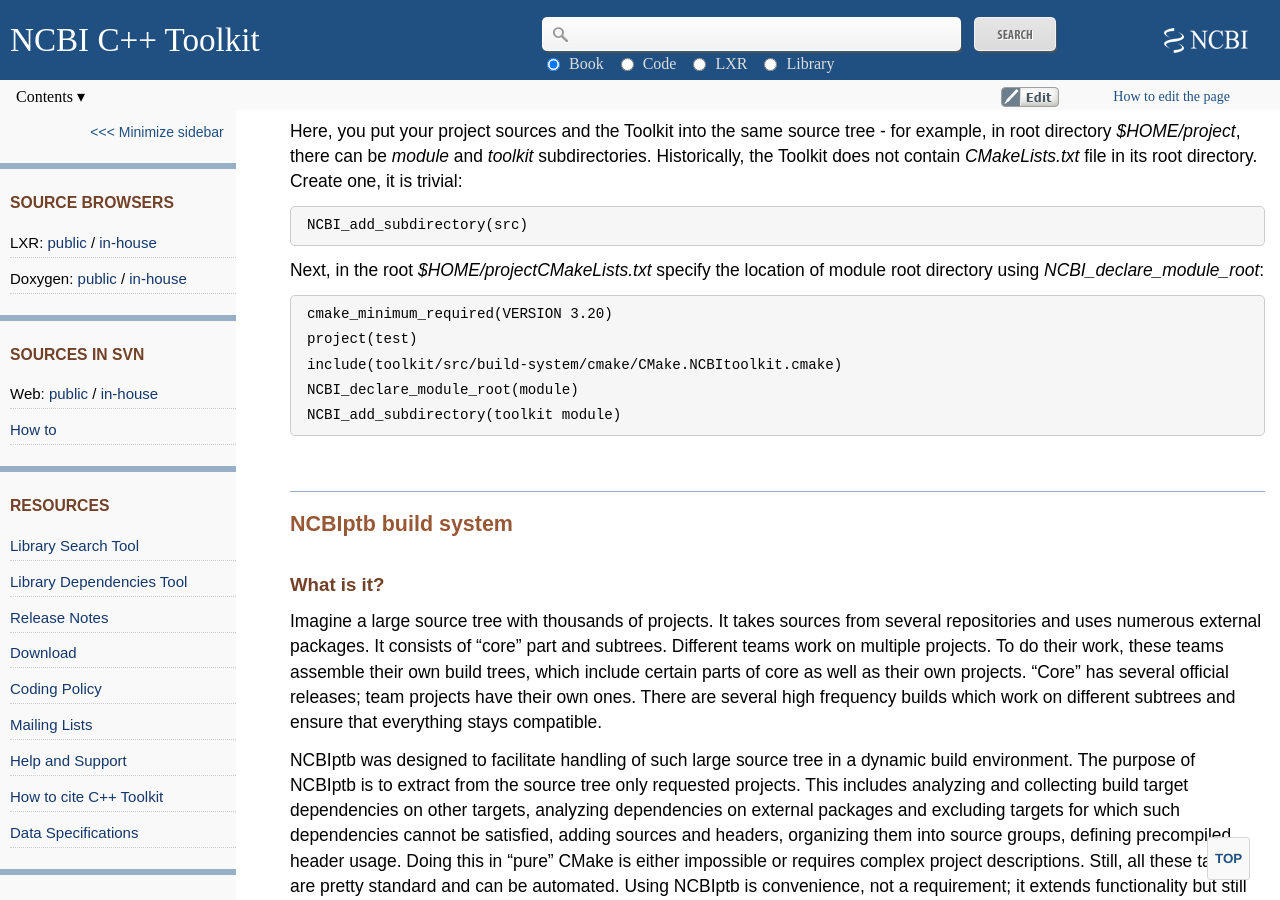
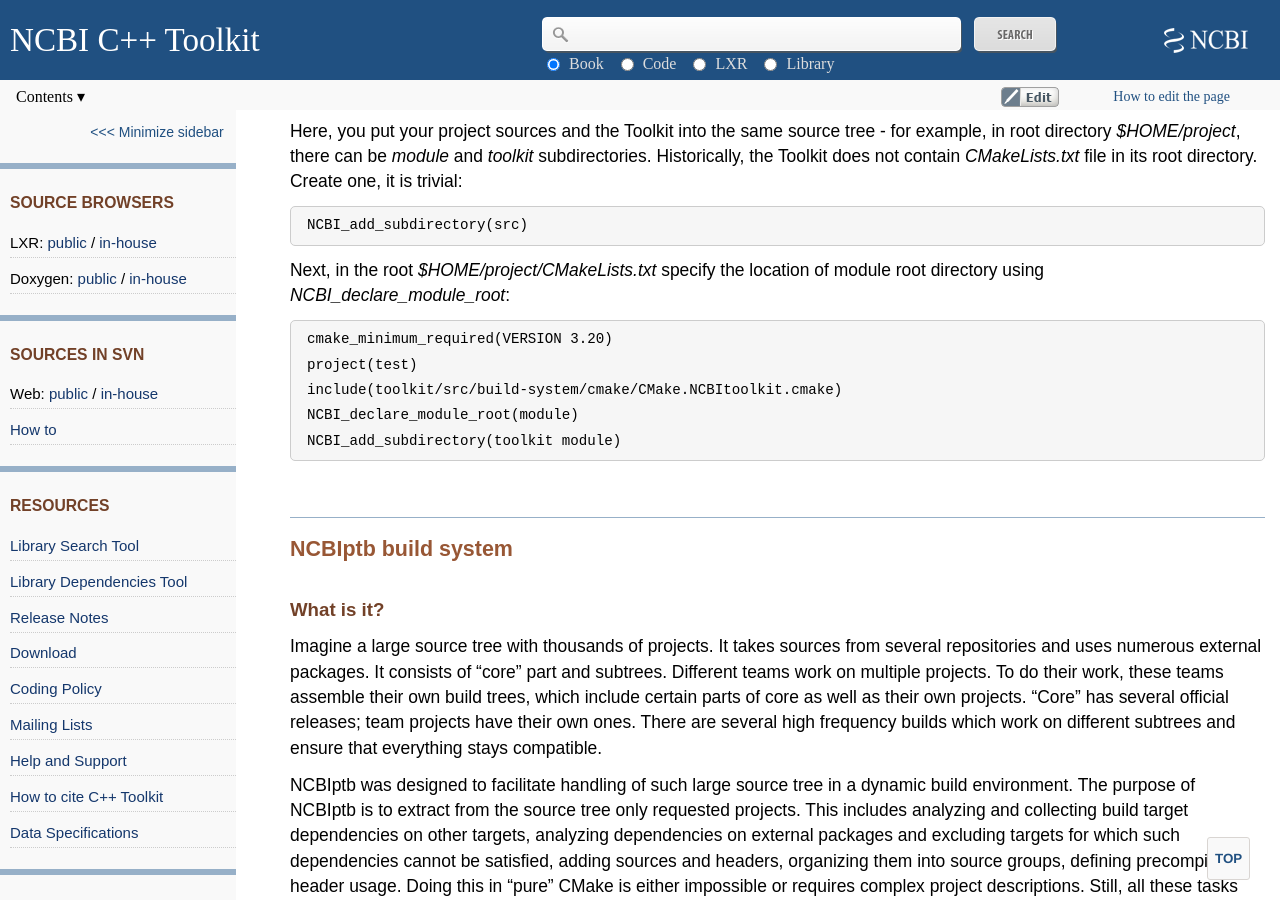
Before and after one commit to ncbi/cxx-toolkit, a Jekyll site: the page built from pages/ch_cmconfig.md, in a window 1280 px wide and 900 px high, scrolled down 7260 px. Built offline with Jekyll 4.4.1, drawn with Linux system fonts in a browser that asks for light colours.

Commit message:
Update ch_cmconfig.md

```diff
--- a/pages/ch_cmconfig.md
+++ b/pages/ch_cmconfig.md
@@ -308,7 +308,7 @@
 
     NCBI_add_subdirectory(src)
 
-Next, in the root *$HOME/projectCMakeLists.txt* specify the location of module root directory using *NCBI_declare_module_root*:
+Next, in the root *$HOME/project/CMakeLists.txt* specify the location of module root directory using *NCBI_declare_module_root*:
 
     cmake_minimum_required(VERSION 3.20)
     project(test)
```
